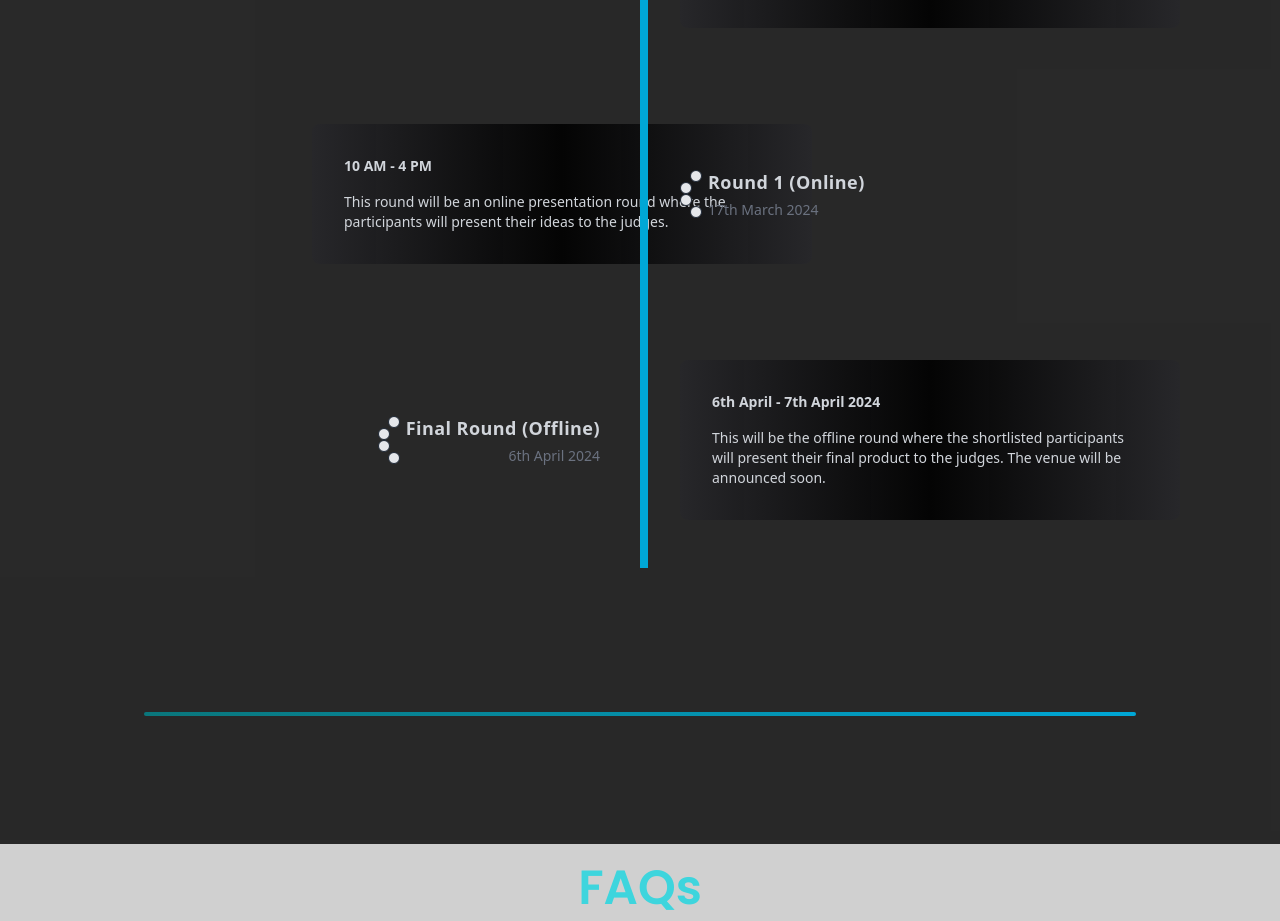
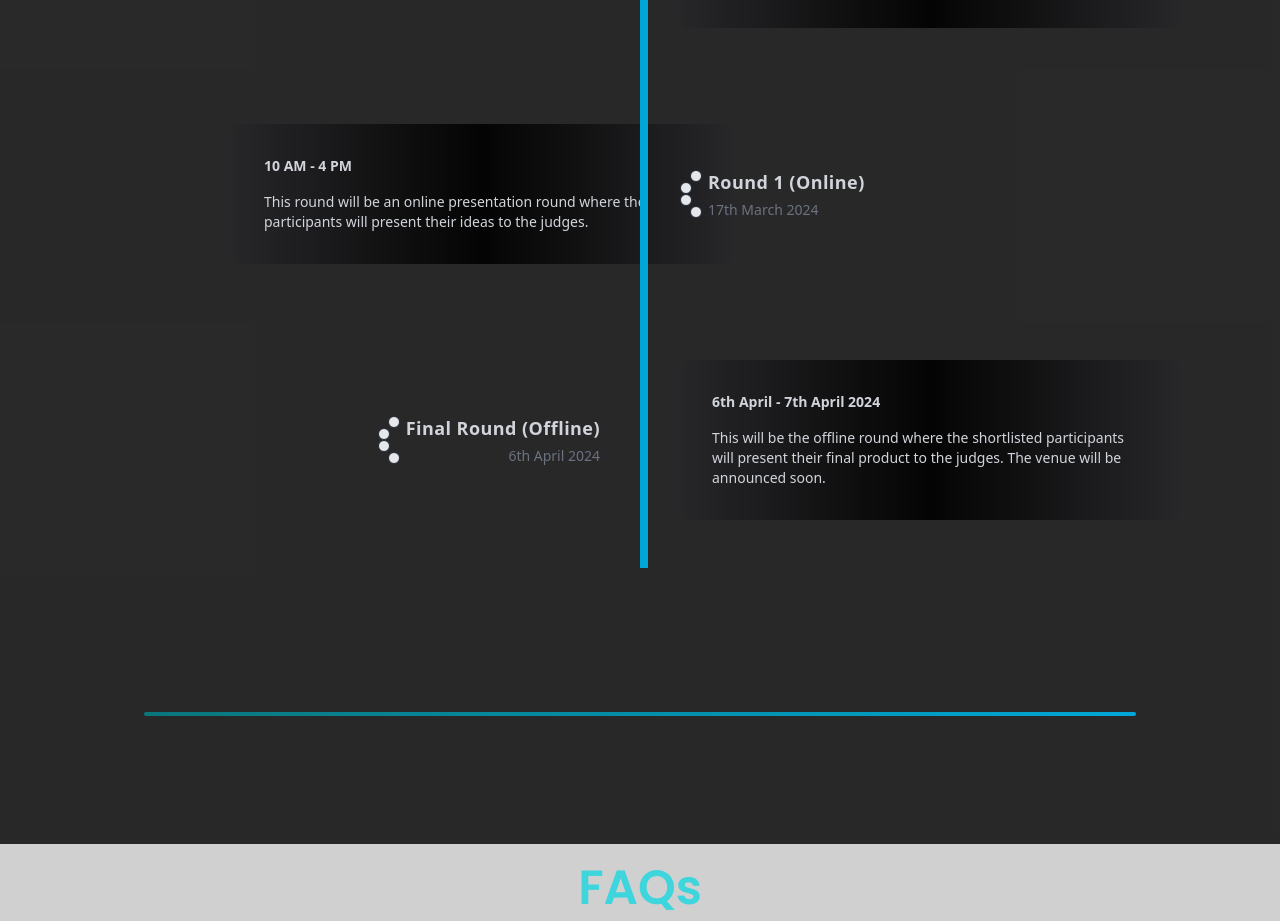
Before and after one commit to dipesh2508/ieee-delhi-hackquest, a Next.js app: page / in a window 1280 px wide. Shown: the part 2980-3901 px from the top of the page. Built offline with nearby package versions, Linux system fonts and the light colour scheme.

Commit message:
fix: timeline card position

```diff
--- a/src/components/shared/TimelineCard.tsx
+++ b/src/components/shared/TimelineCard.tsx
@@ -45,7 +45,7 @@ const TimelineCard: React.FC<ITimelineCardProps> = ({
       items-center
       gap-4`,
           left && "order-last justify-start",
-          !left && "ml-12 justify-end text-right md:ml-0",
+          !left && "ml-4 justify-end text-right md:ml-0",
         )}
       >
         <div className="grid grid-rows-4 items-center justify-center text-center">
@@ -66,7 +66,7 @@ const TimelineCard: React.FC<ITimelineCardProps> = ({
       <Card
         className={clsx(
           `col-span-1 my-12 p-6 md:w-[500px]`,
-          left && "order-first place-items-end md:ml-36",
+          left && "order-first place-items-end md:ml-16",
         )}
       >
         <CardContent className="flex flex-col gap-4 p-2 text-sm text-gray-300">
```
